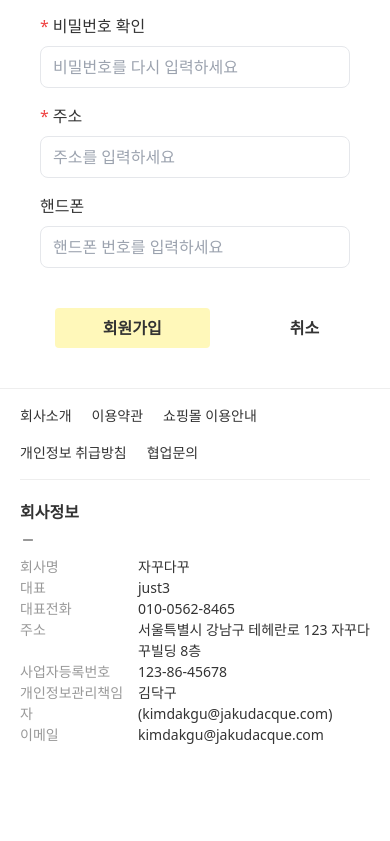
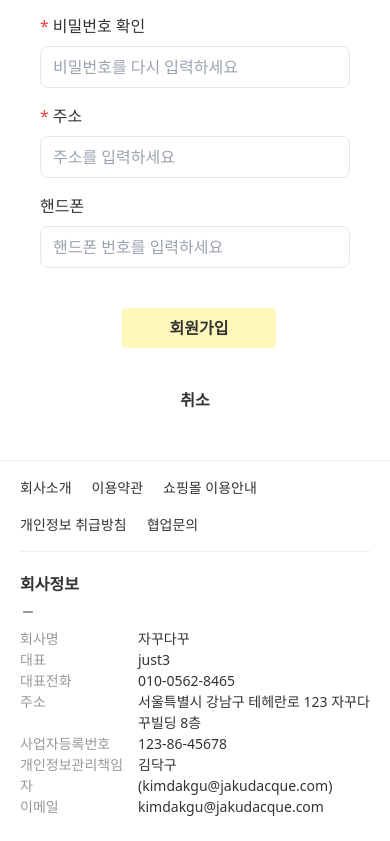
Before and after one commit to FRONTENDBOOTCAMP-11th/Jakudacque, a React (Vite) app: page /user/signup in a window 390 px wide. Shown: the part 622-1463 px from the top of the page. Before the commit the page ends 1391 px from the top, so only its background shows below. Built offline with nearby package versions, Linux system fonts and the light colour scheme; no server answers; a web font is replaced by a local one.

Commit message:
💄 style : 로그인, 회원가입 페이지 버튼 반응형 추가

```diff
--- a/src/pages/user/SignIn.jsx
+++ b/src/pages/user/SignIn.jsx
@@ -108,10 +108,10 @@ export default function SignIn() {
             <InputError target={errors.password} />
           </div>
           <div className="mt-10 flex flex-col justify-center items-center gap-6">
-            <div className="flex justify-center items-center gap-10">
+            <div className="flex flex-col sm:flex-row justify-center items-center gap-10">
               <button
                 type="submit"
-                className="bg-secondary-light py-2 px-6 rounded font-semibold hover:bg-secondary-dark "
+                className="bg-secondary-light py-2 px-6 rounded font-semibold hover:bg-secondary-dark"
                 style={{ width: "200px", height: "auto" }}
               >
                 로그인
--- a/src/pages/user/SignUp.jsx
+++ b/src/pages/user/SignUp.jsx
@@ -153,7 +153,7 @@ export default function SignUp() {
             />
           </div>
 
-          <div className="mt-10 flex justify-center items-center gap-14">
+          <div className="mt-10 flex flex-col sm:flex-row justify-center items-center gap-8">
             <button
               type="submit"
               className="bg-secondary-light py-2 px-12 ml-2 rounded font-semibold hover:bg-secondary-dark"
```
